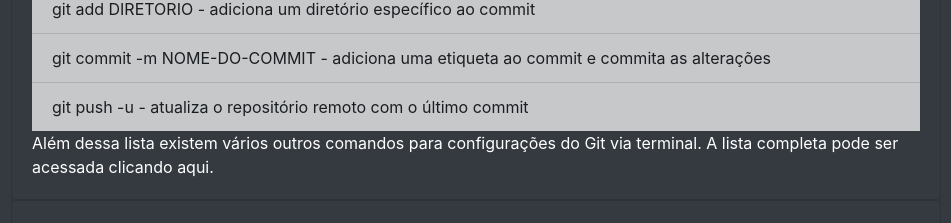
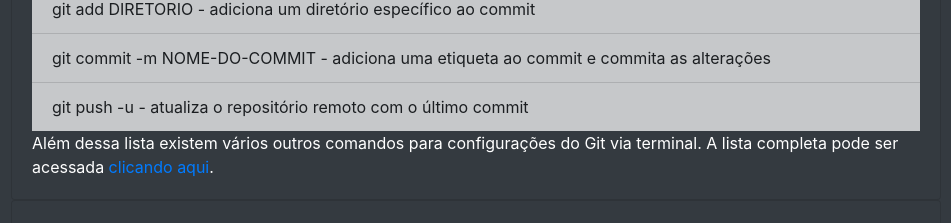
Before and after one commit to nathsouzadev/nathally, a React (Create React App) app: page /blog in a window 1280 px wide. Shown: the part 1540-1763 px from the top of the page, without its empty margins (4-955 px from the left). Built offline with nearby package versions, Linux system fonts and the light colour scheme.

Commit message:
fix: link post4

```diff
--- a/src/components/Blog/post4.jsx
+++ b/src/components/Blog/post4.jsx
@@ -39,7 +39,7 @@
         </ul>
         <p className="card-text">
           Além dessa lista existem vários outros comandos para configurações do
-          Git via terminal. A lista completa pode ser acessada clicando aqui.
+          Git via terminal. A lista completa pode ser acessada <a href="https://gist.github.com/leocomelli/2545add34e4fec21ec16" target="_blank" rel="noreferrer">clicando aqui</a>.
         </p>
       </div>
     </div>
```
